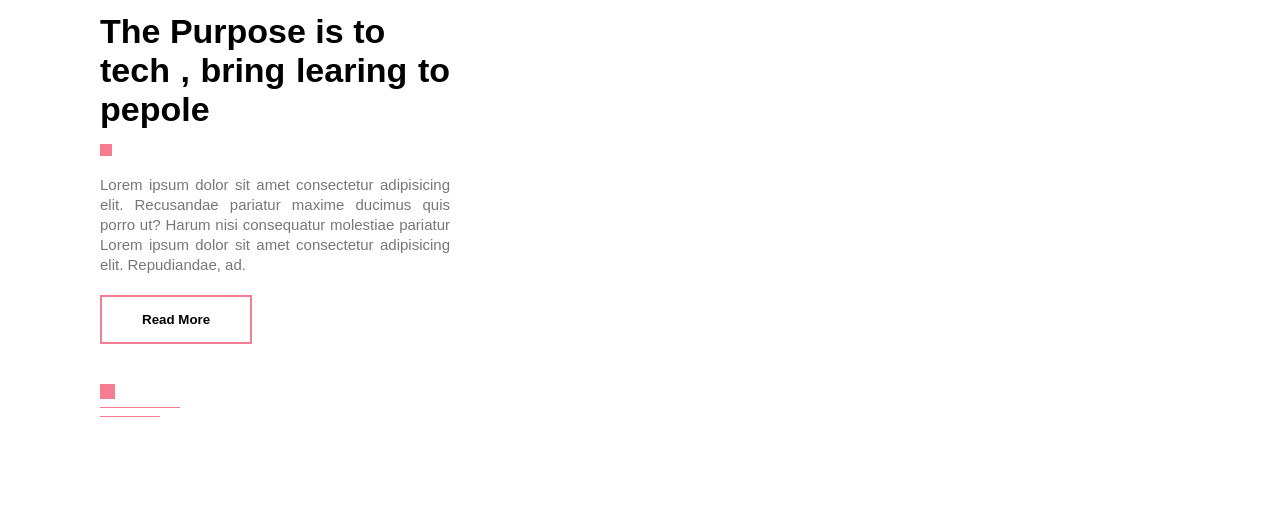
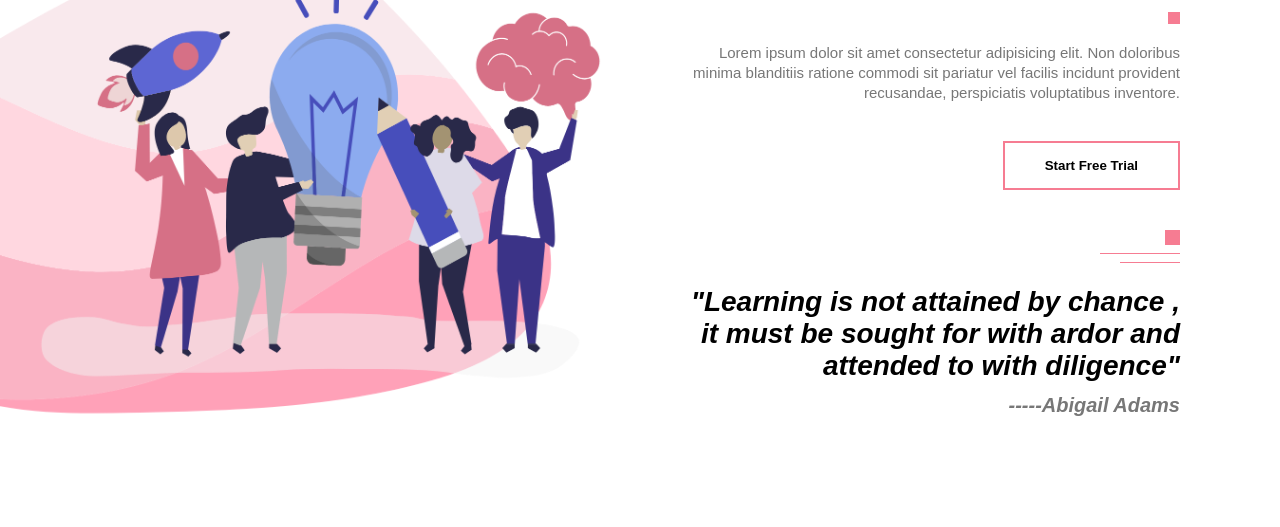
Before and after one commit to p-panigrahi/Education-Site, a website: page index.html in a window 1280 px wide. Shown: the part 2744-3271 px from the top of the page. Before the commit the page ends 3161 px from the top, so only its background shows below. Drawn offline with Linux system fonts and the light colour scheme.

Commit message:
2nd_Push

```diff
--- a/index.html
+++ b/index.html
@@ -122,19 +122,23 @@
     </section>
 
     <!-- offers -->
-    <section id="offers">
-        <div class="container">
-            <img src="./public/img/logo.png" alt="logo" class="logo">
-            <div class="header-text">
-                <h1>The Purpose is to <br> tech , bring learing to pepole</h1>
+    <section id="about">
+        <div class="about_col_left">
+            <img src="./public/img/offer.png" alt="">
+        </div>
+        <div class="about_col_right">
+            <div class="about_text">
+                <h1>Limitless Learning,<br> Limitless possibilit</h1>
                 <span class="square"></span>
-                <p>Lorem ipsum dolor sit amet consectetur adipisicing elit. Recusandae pariatur maxime ducimus quis porro ut? Harum nisi consequatur molestiae pariatur Lorem ipsum dolor sit amet consectetur adipisicing elit. Repudiandae, ad.</p>
-                <button class="conform_btn">Read More</button>
+                <p>Lorem ipsum dolor sit amet consectetur adipisicing elit. Non doloribus minima blanditiis ratione commodi sit pariatur vel facilis incidunt provident recusandae, perspiciatis voluptatibus inventore.</p><br>
+                <button class="conform_btn">Start Free Trial</button>
                 <div class="line">
                     <span class="line_1"></span><br>
                     <span class="line_2"></span><br>
                     <span class="line_3"></span>
-                </div>
+                </div><br>
+                <h2>"Learning is not attained by chance , it must be sought for with ardor and attended to with diligence"</h2>
+                <h3>-----Abigail Adams</h3>
             </div>
         </div>
     </section>
```
